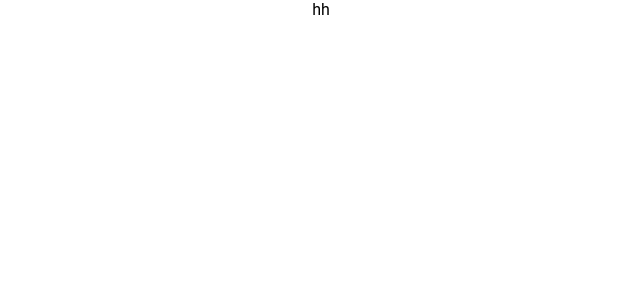
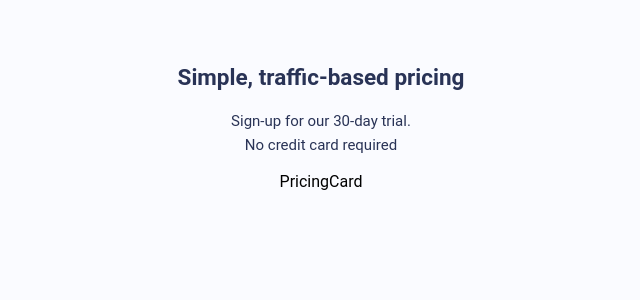
Before and after one commit to marsou001/interactive-pricing, a React (Create React App) app: page / in a window 1280 px wide. Shown: the top 300 px of the page, without its empty margins (319-959 px from the left). Built offline with nearby package versions, Linux system fonts and the light colour scheme; a web font is replaced by a local one.

Commit message:
feat: add Call To Action section

```diff
--- a/src/App.tsx
+++ b/src/App.tsx
@@ -1,6 +1,12 @@
+import CallToAction from "./components/CallToAction/CallToAction";
+import PricingCard from "./components/PricingCard/PricingCard";
+
 function App() {
   return (
-    <>hh</>
+    <>
+      <CallToAction />
+      <PricingCard />
+    </>
   );
 }
 
--- /dev/null
+++ b/src/components/CallToAction/CallToAction.tsx
@@ -0,0 +1,22 @@
+import styled from 'styled-components';
+
+const CallToActionContainer = styled.section`
+    font-size: 15px;
+    color: hsl(227, 35%, 25%);
+`;
+
+const CallToActionHeader = styled.h2``;
+const CallToActionParagraph = styled.p`
+    line-height: 1.5rem;
+`;
+
+function CallToAction() {
+    return (
+        <CallToActionContainer>
+            <CallToActionHeader>Simple, traffic-based pricing</CallToActionHeader>
+            <CallToActionParagraph>Sign-up for our 30-day trial.<br /> No credit card required</CallToActionParagraph>
+        </CallToActionContainer>
+    )
+}
+
+export default CallToAction;
--- /dev/null
+++ b/src/components/PricingCard/PricingCard.tsx
@@ -0,0 +1,5 @@
+function PricingCard() {
+    return <>PricingCard</>
+}
+
+export default PricingCard;
--- a/src/index.css
+++ b/src/index.css
@@ -1,11 +1,19 @@
 @import url('https://fonts.google.com/specimen/Manrope');
 
 body {
+  background-color: hsl(230, 100%, 99%);
   margin: 0;
   font-family: 'Manrope', 'Roboto', sans-serif;
   -webkit-font-smoothing: antialiased;
   -moz-osx-font-smoothing: grayscale;
+}
+
+main {
   text-align: center;
+  width: 90%;
+  max-width: 600px;
+  margin: auto;
+  margin-top: 4rem;
 }
 
 code {
```
